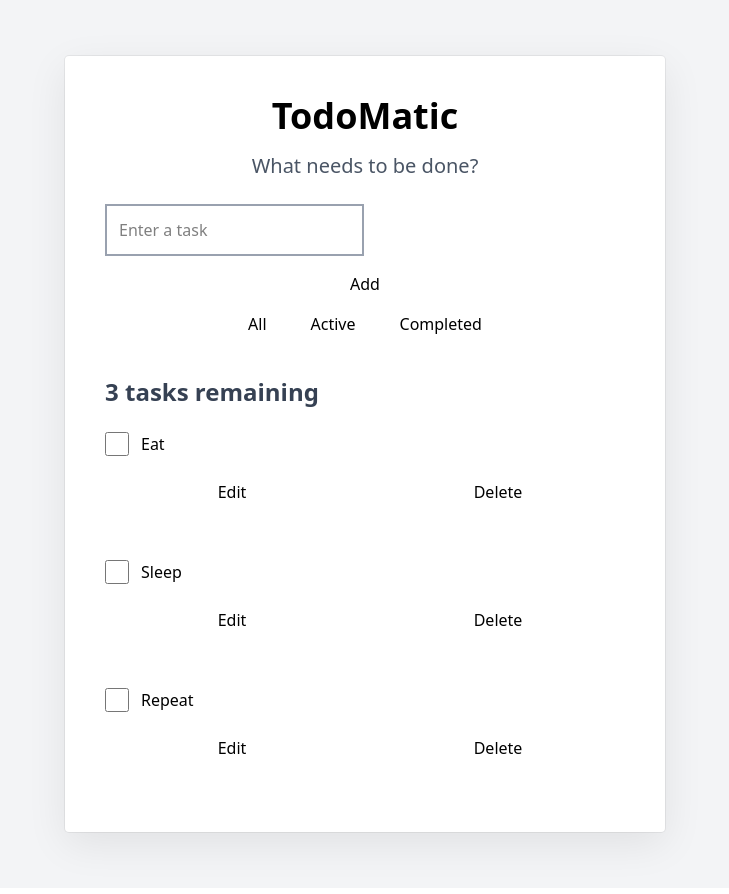
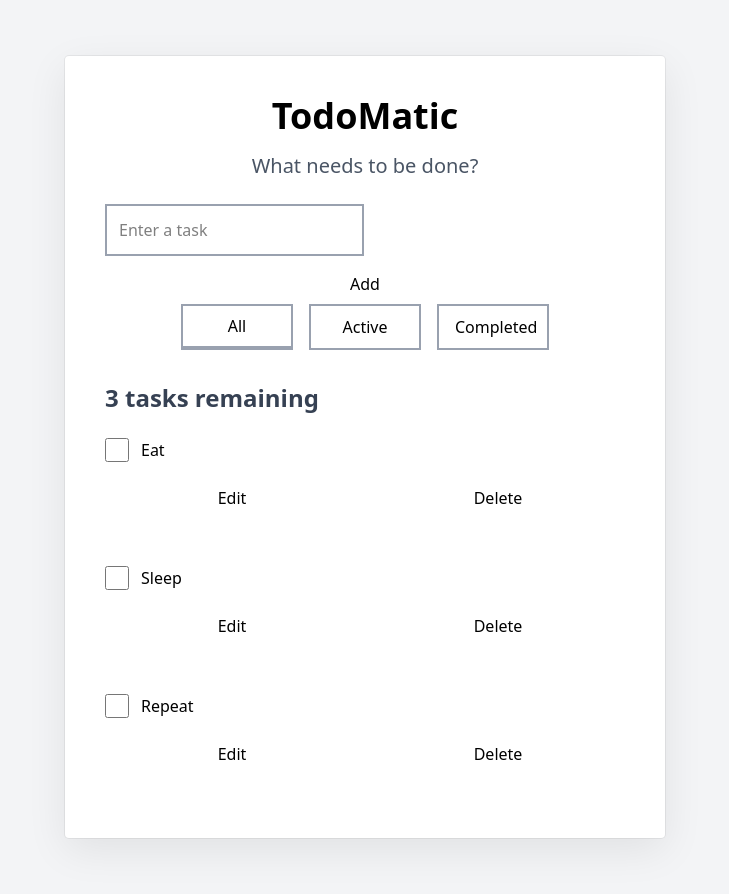
Before and after one commit to Leets-Official/6th-FE-Mission-Zero100, a React (Vite) app: page / in a window 1280 px wide. Shown: the whole page, without its empty margins (275-1004 px from the left). Built offline with nearby package versions, Linux system fonts and the light colour scheme.

Commit message:
style: 카테고리 너비 Todo 버튼과 동일하게 수정 + 선택된 상태 밑줄 스타일 추가

```diff
--- a/src/components/todo/Category.jsx
+++ b/src/components/todo/Category.jsx
@@ -1,17 +1,21 @@
 import Button from '../common/Button';
 
 export default function Category({ filter, setFilter }) {
-  const tab = (key, label) => (
-    <Button variant={filter === key ? 'primary' : 'ghost'} onClick={() => setFilter(key)}>
-      {label}
-    </Button>
-  );
+  const base = 'w-28 py-2 border-2 border-gray-400 rounded-none';
+  const active = 'border-b-4 border-black';
+  const inactive = 'border-gray-300';
 
   return (
-    <div className='flex justify-center gap-3 mb-8'>
-      {tab('all', 'All')}
-      {tab('active', 'Active')}
-      {tab('completed', 'Completed')}
+    <div className='flex justify-center gap-4 mb-8'>
+      {['all', 'active', 'completed'].map((key) => (
+        <Button
+          key={key}
+          onClick={() => setFilter(key)}
+          className={`${base} ${filter === key ? active : inactive}`}
+        >
+          {key.charAt(0).toUpperCase() + key.slice(1)}
+        </Button>
+      ))}
     </div>
   );
 }
```
